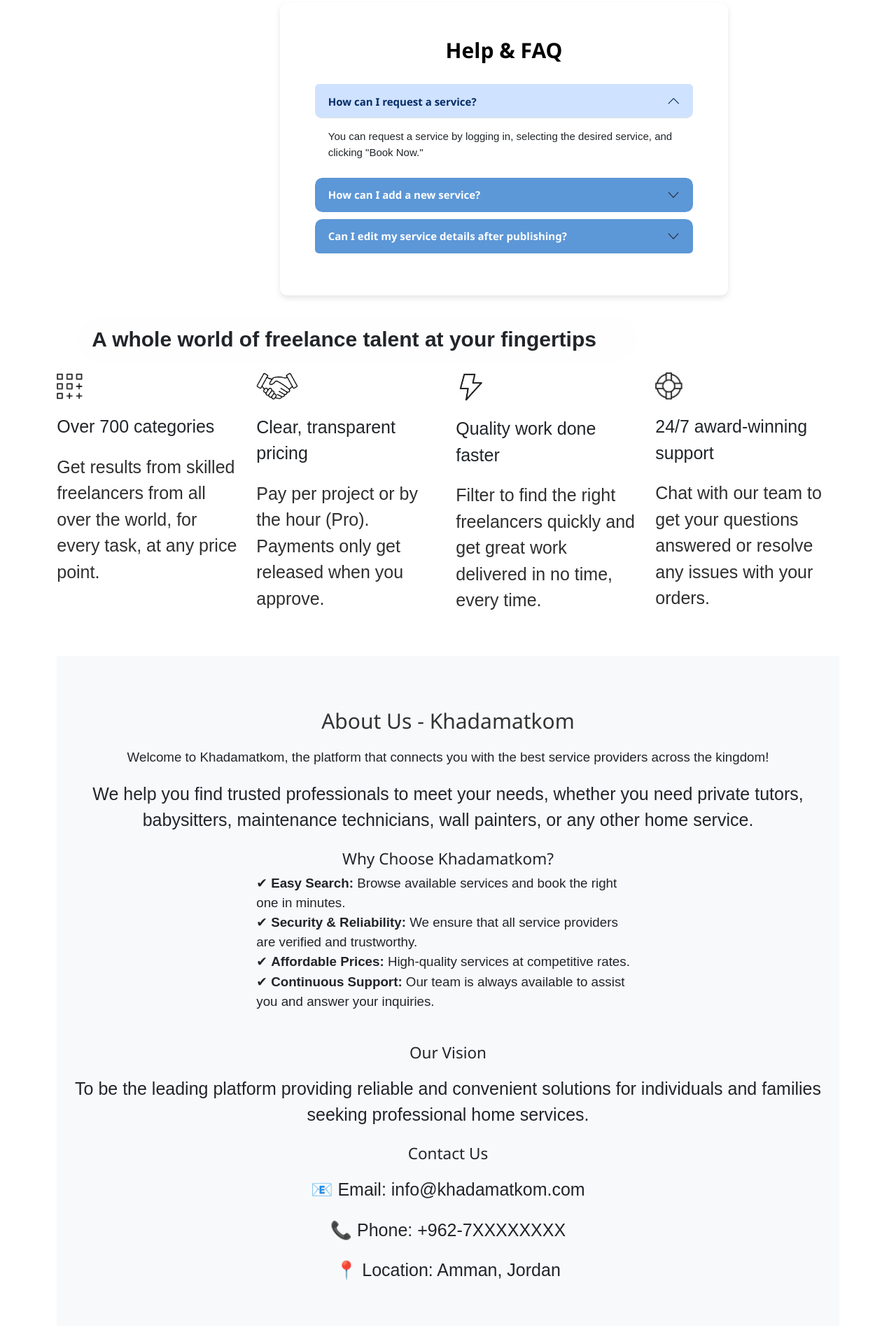
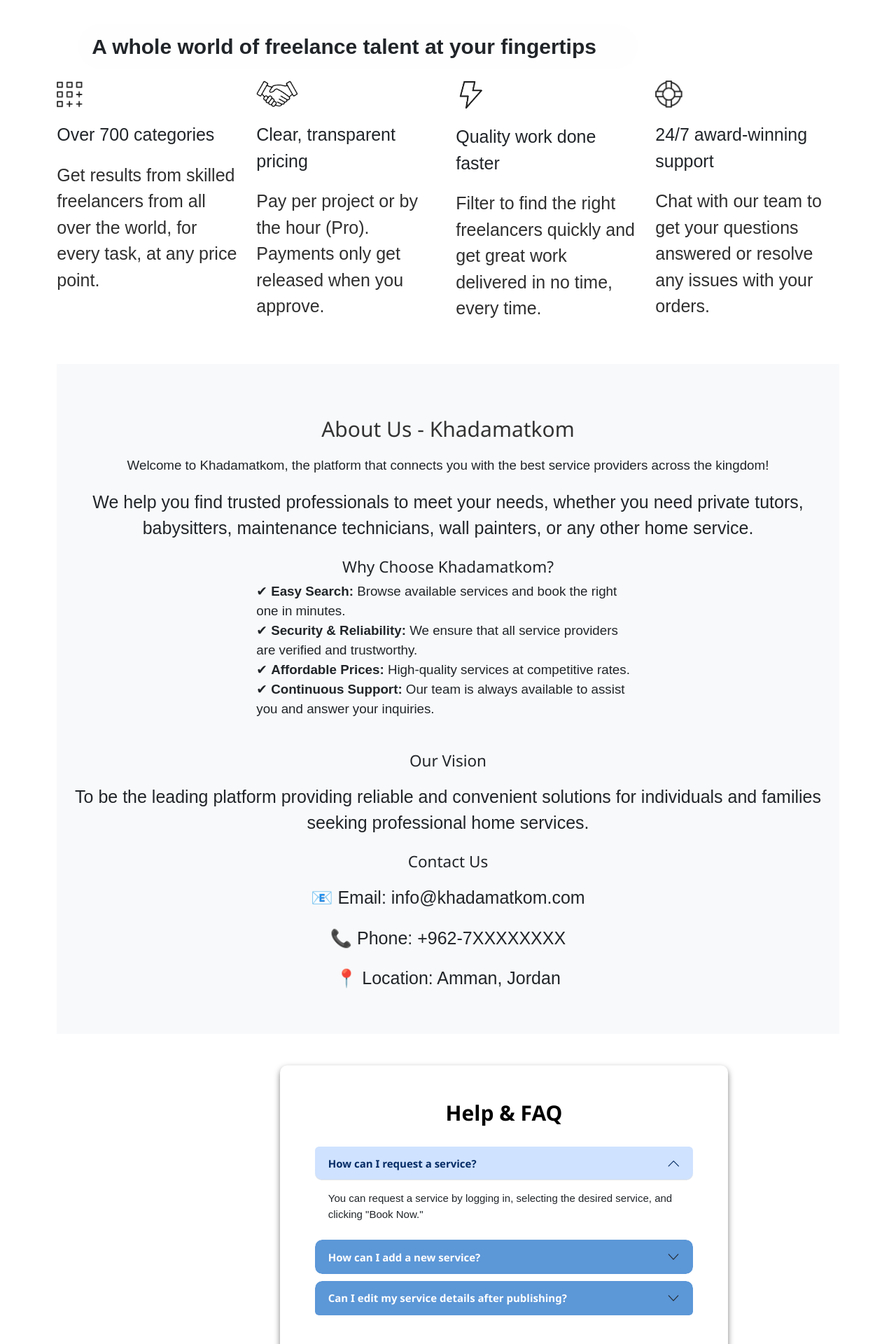
Before and after one commit to majd1144/khadamatcom1, a React (Create React App) app in the folder khadamatcom11/: page / in a window 1280 px wide. Shown: the part 900-2820 px from the top of the page at 70% size. Built offline with nearby package versions, Linux system fonts and the light colour scheme; a web font is replaced by a local one.

Commit message:
help section

```diff
--- a/khadamatcom11/src/components/Help.css
+++ b/khadamatcom11/src/components/Help.css
@@ -2,7 +2,7 @@
     background-color: #ffffff; /* لون أزرق فاتح */
     padding: 50px;
     border-radius: 10px;
-    box-shadow: 0 4px 8px rgba(0, 0, 0, 0.1);
+    box-shadow: 0 4px 8px rgba(0, 0, 0, 0.5);
     width: 50%;
     position: relative;
     left: 400px;
--- a/khadamatcom11/src/components/HomePage.jsx
+++ b/khadamatcom11/src/components/HomePage.jsx
@@ -36,14 +36,13 @@
       <p className="p-under-welcomeboard" id="services-section">Popular services</p>
       <ServicesCards services={displayedServices} />
 
-      <div>
-        <Help />
-      </div>
       <div className="majd">
         <InforMation className="majd"/>
       </div>
       <div>
-        <help/>
+        <br></br>
+        <br></br>
+        <Help/>
       </div>
     </div>
 
```
